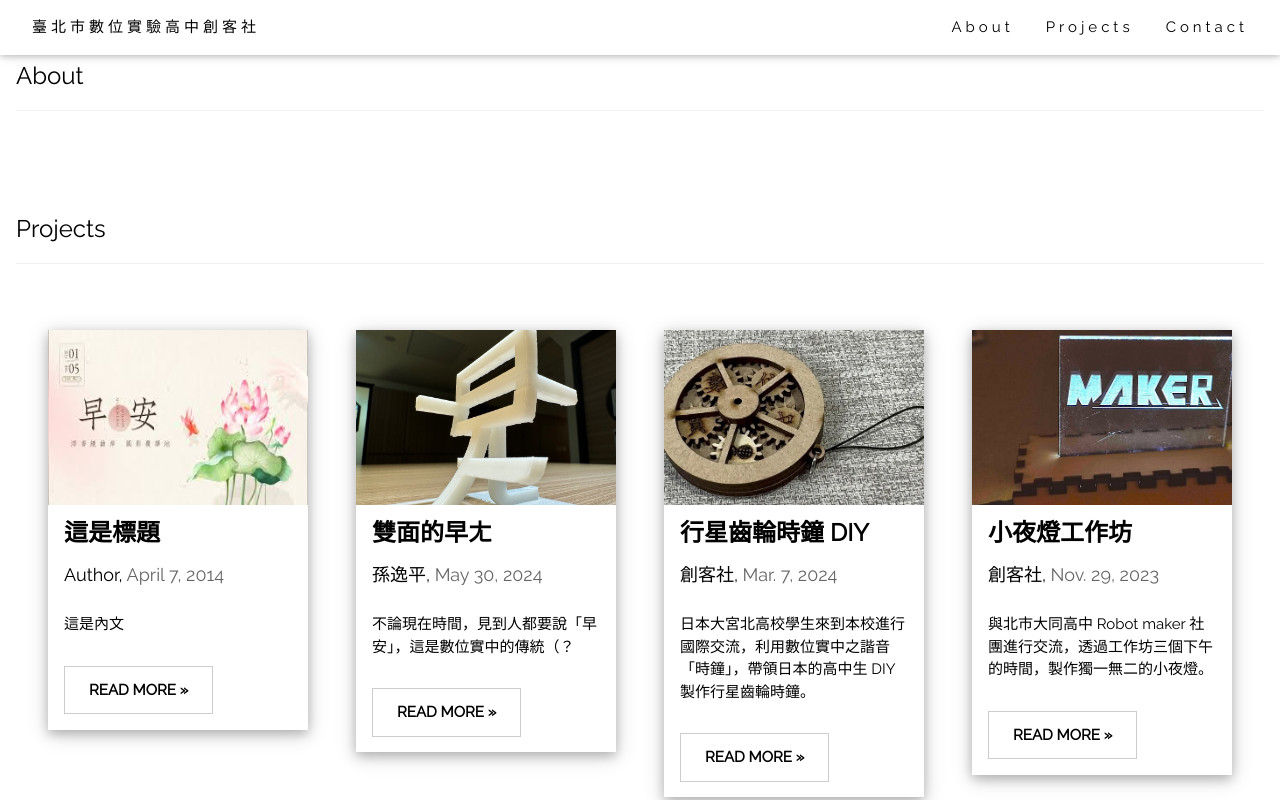
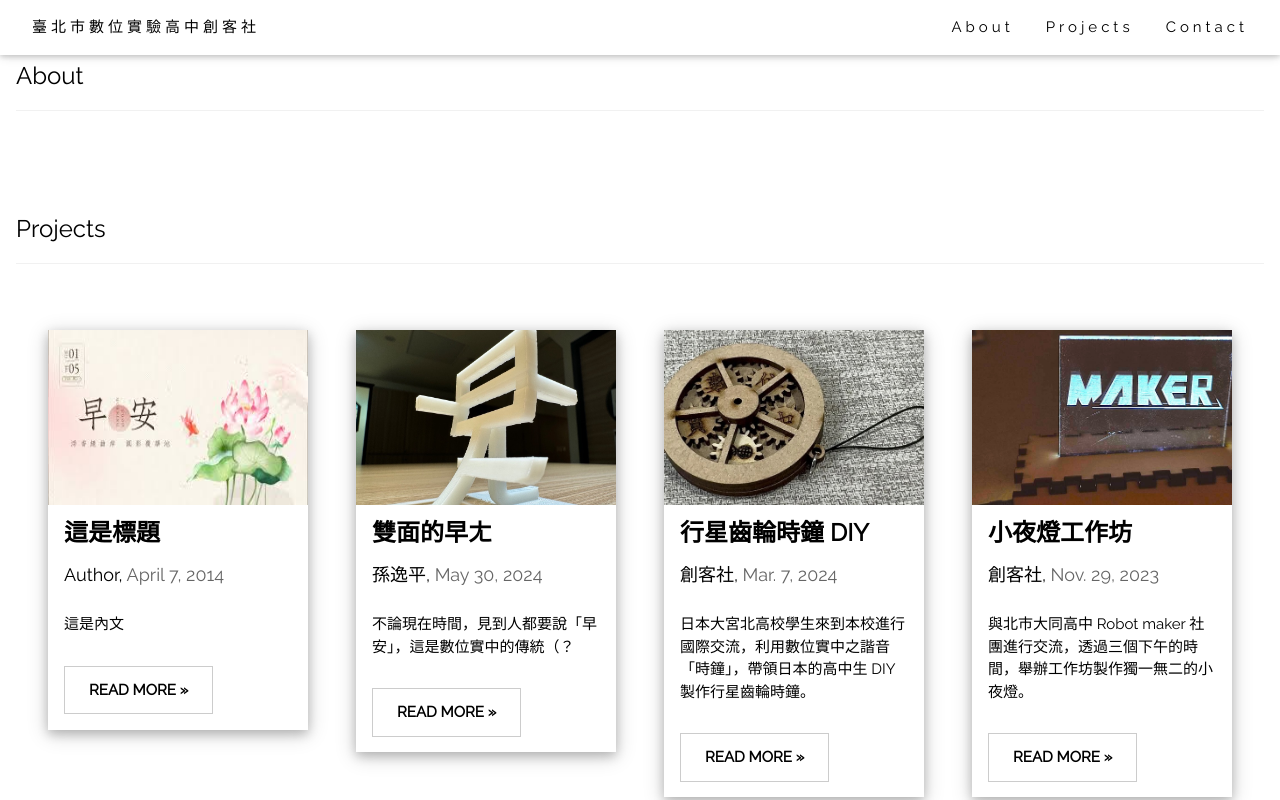
Before and after one commit to piinng/tschool-maker-club-website, a Vue app: page / in a window 1280 px wide. Shown: the top 800 px of the page. Built offline with nearby package versions, Linux system fonts and the light colour scheme.

Commit message:
update text

```diff
--- a/src/components/ProjectPage.vue
+++ b/src/components/ProjectPage.vue
@@ -78,7 +78,7 @@
                         Title: '小夜燈工作坊',
                         Author: '創客社',
                         Date: 'Nov. 29, 2023',
-                        content: '與北市大同高中 Robot maker 社團進行交流，透過工作坊三個下午的時間，製作獨一無二的小夜燈。',
+                        content: '與北市大同高中 Robot maker 社團進行交流，透過三個下午的時間，舉辦工作坊製作獨一無二的小夜燈。',
                         ReadMoreLink: '',
                     },
                 ]
```
Also changed, not shown: 5 other files (tests, documents, lock files or other folders).
